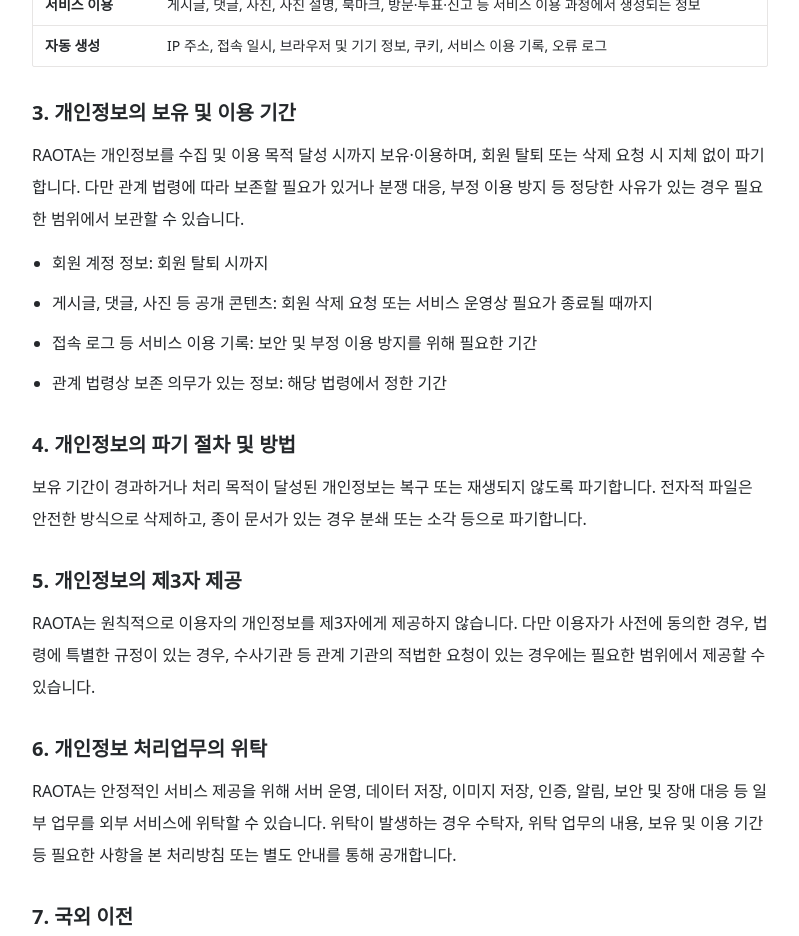
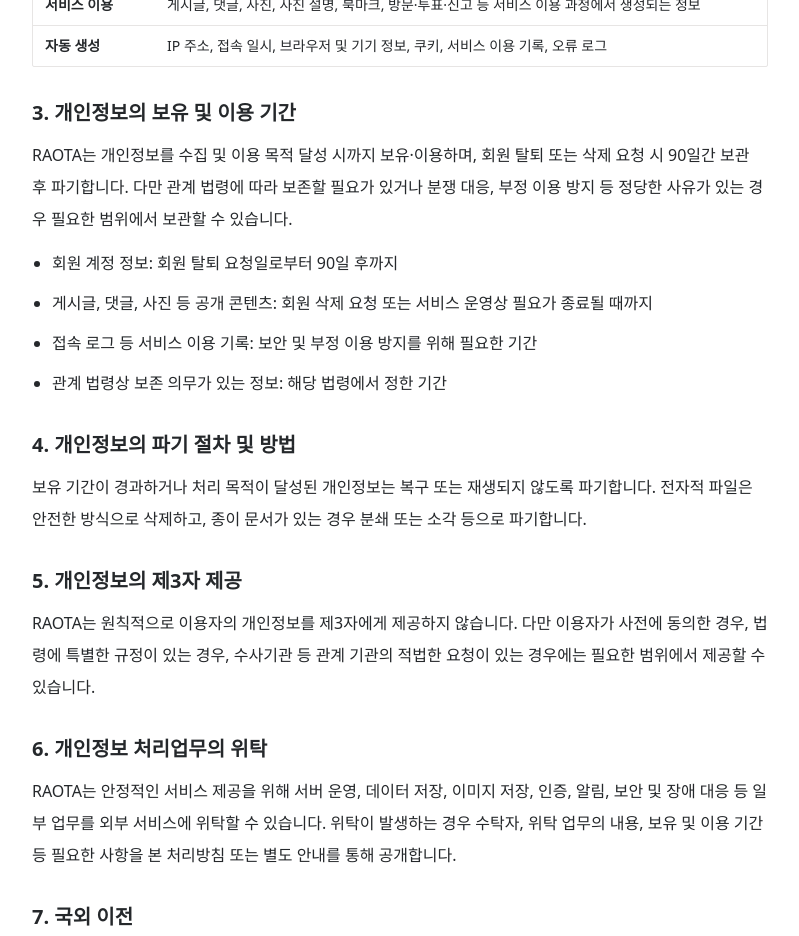
Before and after one commit to raota-team/raota-front, a Next.js app: page /privacy in a window 1280 px wide. Shown: the part 800-1736 px from the top of the page, without its empty margins (240-1039 px from the left). Built offline with nearby package versions, Linux system fonts and the light colour scheme; no server answers.

Commit message:
docs: 탈퇴 후 개인정보 보관 기간 명시

```diff
--- a/app/(routes)/privacy/page.tsx
+++ b/app/(routes)/privacy/page.tsx
@@ -65,11 +65,11 @@ export default function PrivacyPage() {
         <section>
           <h2 className="mb-3 text-xl font-black">3. 개인정보의 보유 및 이용 기간</h2>
           <p className="mb-3">
-            RAOTA는 개인정보를 수집 및 이용 목적 달성 시까지 보유·이용하며, 회원 탈퇴 또는 삭제 요청 시 지체 없이 파기합니다.
+            RAOTA는 개인정보를 수집 및 이용 목적 달성 시까지 보유·이용하며, 회원 탈퇴 또는 삭제 요청 시 90일간 보관 후 파기합니다.
             다만 관계 법령에 따라 보존할 필요가 있거나 분쟁 대응, 부정 이용 방지 등 정당한 사유가 있는 경우 필요한 범위에서 보관할 수 있습니다.
           </p>
           <ul className="list-disc space-y-2 pl-5">
-            <li>회원 계정 정보: 회원 탈퇴 시까지</li>
+            <li>회원 계정 정보: 회원 탈퇴 요청일로부터 90일 후까지</li>
             <li>게시글, 댓글, 사진 등 공개 콘텐츠: 회원 삭제 요청 또는 서비스 운영상 필요가 종료될 때까지</li>
             <li>접속 로그 등 서비스 이용 기록: 보안 및 부정 이용 방지를 위해 필요한 기간</li>
             <li>관계 법령상 보존 의무가 있는 정보: 해당 법령에서 정한 기간</li>
--- a/app/(routes)/terms/page.tsx
+++ b/app/(routes)/terms/page.tsx
@@ -105,7 +105,7 @@ export default function TermsPage() {
           <h2 className="mb-3 text-xl font-black">11. 탈퇴와 이용 종료</h2>
           <p>
             회원은 서비스가 제공하는 방법 또는 문의를 통해 계정 탈퇴를 요청할 수 있습니다. 탈퇴 시 관련 법령, 분쟁 대응,
-            부정 이용 방지 등을 위해 필요한 정보를 제외하고 개인정보는 처리방침에 따라 삭제됩니다. 단, 회원이 공개 영역에 게시한 콘텐츠는
+            부정 이용 방지 등을 위해 필요한 정보를 제외하고 개인정보는 처리방침에 따라 90일간 보관 후 삭제됩니다. 단, 회원이 공개 영역에 게시한 콘텐츠는
             다른 이용자의 정상적인 서비스 이용을 위해 삭제되지 않을 수 있으며, 별도 삭제 요청이 필요할 수 있습니다.
           </p>
         </section>
```
